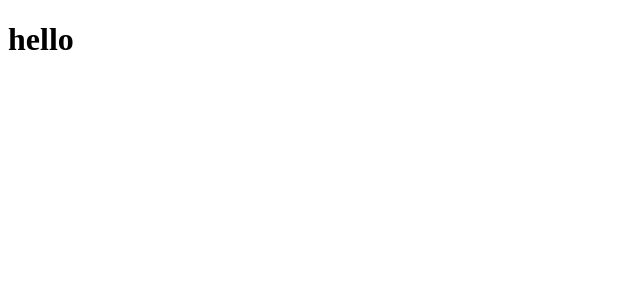
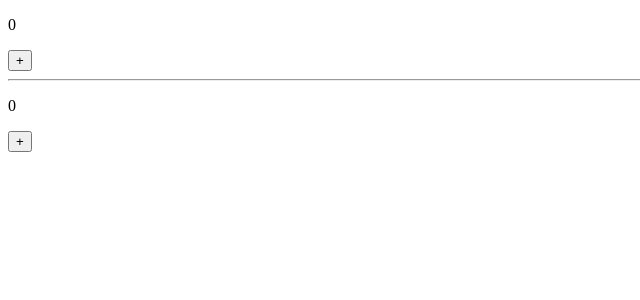
Before and after one commit to Cherish0207/typescript_react_crx, a React app: page / in a window 1280 px wide. Shown: the top 300 px of the page, without its empty margins (0-640 px from the left). Built offline with nearby package versions, Linux system fonts and the light colour scheme.

Commit message:
redux使用

```diff
--- /dev/null
+++ b/src/components/Counter1.tsx
@@ -0,0 +1,26 @@
+import React, { Component } from "react";
+import { Dispatch } from "redux";
+import * as types from "../store/action-types";
+import { connect } from "react-redux";
+import { CombinedState } from "../store/reducers";
+import { Counter1State } from "../store/reducers/counter1";
+let mapStateToProps = (state: CombinedState): Counter1State => state.counter1;
+let mapDispatchToProps = (dispatch: Dispatch) => ({
+  add1(num: number) {
+    dispatch({ type: types.ADD1, payload: num });
+  },
+});
+type Props = ReturnType<typeof mapStateToProps> &
+  ReturnType<typeof mapDispatchToProps>;
+class Counter1 extends Component<Props> {
+  render() {
+    return (
+      <div>
+        <p>{this.props.number}</p>
+        <button onClick={() => this.props.add1(5)}>+</button>
+      </div>
+    );
+  }
+}
+
+export default connect(mapStateToProps, mapDispatchToProps)(Counter1);
--- /dev/null
+++ b/src/components/Counter2.tsx
@@ -0,0 +1,26 @@
+import React, { Component } from "react";
+import { Dispatch } from "redux";
+import * as types from "../store/action-types";
+import { connect } from "react-redux";
+import { CombinedState } from "../store/reducers";
+import { Counter2State } from "../store/reducers/counter2";
+let mapStateToProps = (state: CombinedState): Counter2State => state.counter2;
+let mapDispatchToProps = (dispatch: Dispatch) => ({
+  add1(num: number) {
+    dispatch({ type: types.ADD2, payload: num });
+  },
+});
+type Props = ReturnType<typeof mapStateToProps> &
+  ReturnType<typeof mapDispatchToProps>;
+class Counter2 extends Component<Props> {
+  render() {
+    return (
+      <div>
+        <p>{this.props.number}</p>
+        <button onClick={() => this.props.add1(5)}>+</button>
+      </div>
+    );
+  }
+}
+
+export default connect(mapStateToProps, mapDispatchToProps)(Counter2);
--- a/src/index.tsx
+++ b/src/index.tsx
@@ -1,24 +1,14 @@
 import React, { ReactElement } from "react";
 import ReactDOM from "react-dom";
-
-interface Props {
-  className: string;
-}
-interface State {
-  id: string;
-}
-let props: Props = { className: "title" /* age: 1 */ };
-
-class Hello extends React.Component<Props, State> {
-  state = {
-    id: "cherish",
-  };
-  render() {
-    return React.createElement("h1", props, "hello");
-  }
-}
-let element: ReactElement<Props> = React.createElement<Props>(Hello, props);
-
-ReactDOM.render(element, document.querySelector("#root"));
-
-// ReactDOM.render(<h1>hello</h1>, document.querySelector("#root"));
+import Counter1 from "./components/Counter1";
+import Counter2 from "./components/Counter2";
+import store from "./store";
+import { Provider } from "react-redux";
+ReactDOM.render(
+  <Provider store={store}>
+    <Counter1 />
+    <hr />
+    <Counter2 />
+  </Provider>,
+  document.getElementById("root")
+);
```
